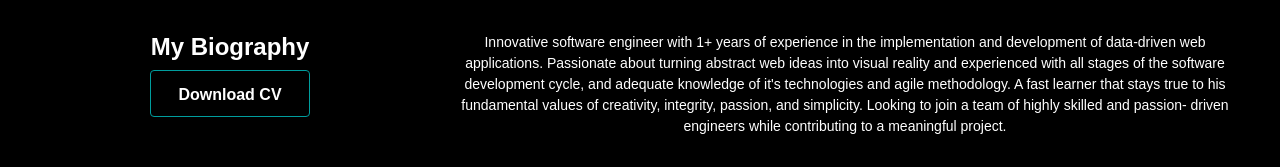
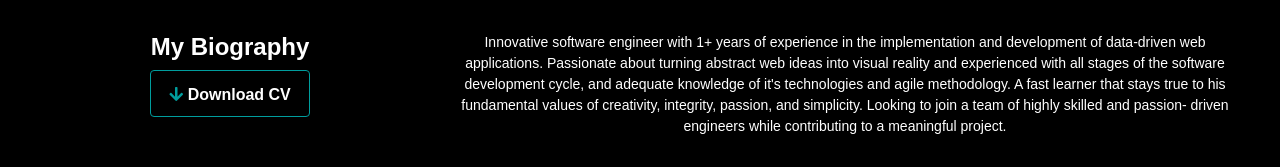
Before and after one commit to jydoskey/personal-portfolio-website, a Vue app: page / in a window 1280 px wide. Shown: the part 1908-2075 px from the top of the page. Built offline with nearby package versions, Linux system fonts and the light colour scheme; a web font is replaced by a local one.

Commit message:
download button styled

```diff
--- a/src/components/About.vue
+++ b/src/components/About.vue
@@ -11,11 +11,13 @@
               <div class="col-lg-4 justify-content-center pb-4">
                 <h1>My Biography</h1>
                 <a href="/document/OLAJIDE_OMOTOLA_Resume_19-12-2020-15-56-31.pdf" target="_blank">
-                  <button class="btn bg-transparent btn-hire ml-auto mr-auto">Download CV</button>
+                  <button class="btn bg-transparent download-cv ml-auto mr-auto"><i
+                      class="fas fa-arrow-down download-icon"></i>&nbsp;Download CV</button>
                 </a>
               </div>
               <div class="col-lg-8 pb-4">
-                <p class="">Innovative software engineer with 1+ years of experience in the implementation and development of
+                <p class="">Innovative software engineer with 1+ years of experience in the implementation and
+                  development of
                   data-driven web applications. Passionate about turning abstract web ideas into visual reality and
                   experienced with all stages of the software development cycle, and adequate knowledge of it's
                   technologies and agile methodology. A fast learner that stays true to his fundamental values of
@@ -52,7 +54,11 @@
     text-decoration: none;
   }
 
-  .btn-hire {
+  .download-icon {
+    color: #009D9D;
+  }
+
+  .download-cv {
     width: 10rem;
     height: 2.9375rem;
     padding-top: 0.9rem;
@@ -65,6 +71,10 @@
     &:hover {
       color: #009D9D;
       border: 1px solid white;
+
+      .download-icon {
+        color: white;
+      }
     }
   }
 
```
Lines whose indentation alone changed are shown as unchanged.
